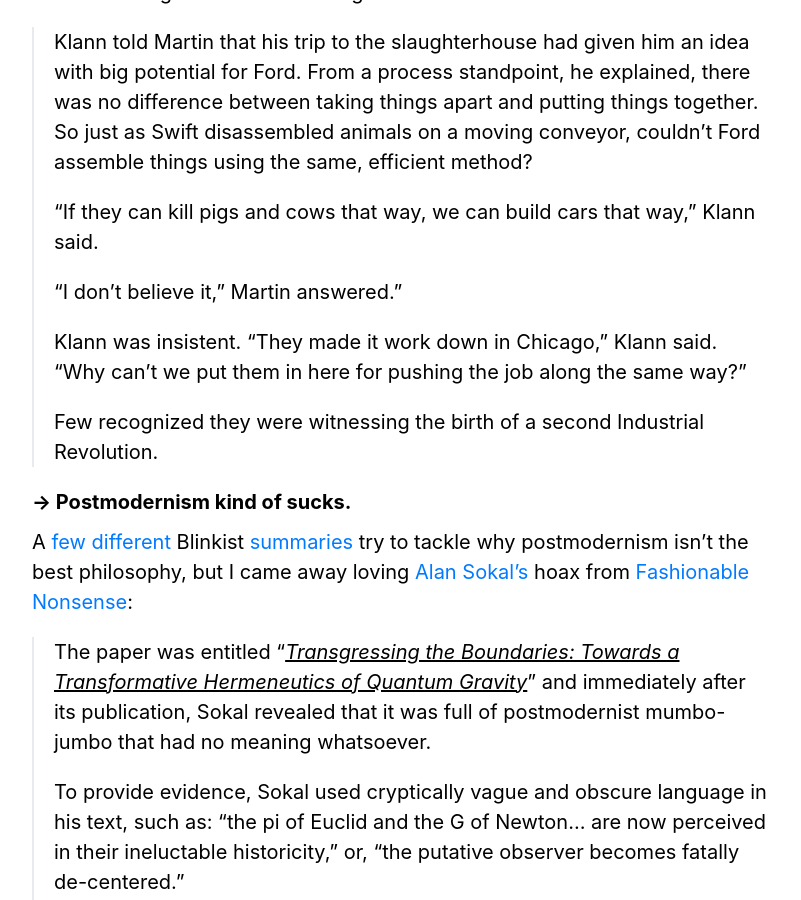
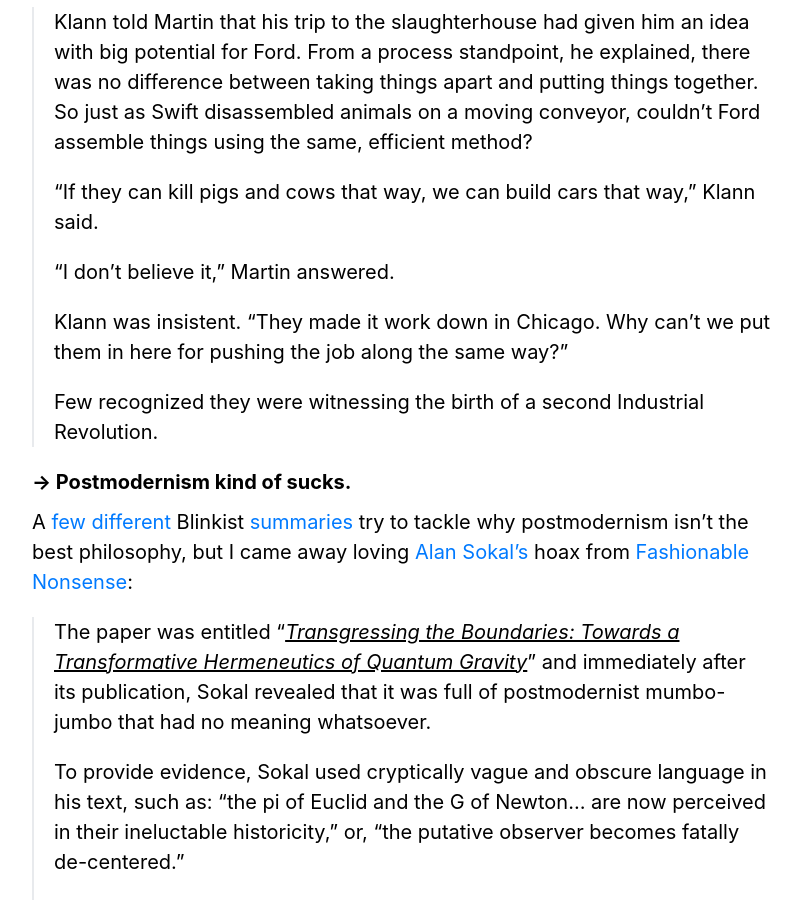
Before and after one commit to zachwill/blog, a Jekyll site: the page built from _posts/2020-05-14-20k-roam-tags.md, in a window 1280 px wide and 900 px high, scrolled down 4261 px. Shown: the whole window, without its empty margins (238-1039 px from the left). Built offline with Jekyll 4.4.1, drawn with Linux system fonts in a browser that asks for light colours.

Commit message:
More grammatical fixes

```diff
--- a/_posts/2020-05-14-20k-roam-tags.md
+++ b/_posts/2020-05-14-20k-roam-tags.md
@@ -79,8 +79,7 @@
 ## Adding Blinkist and podcast notes to Roam
 
 > "It seemed like a nice neighborhood to have bad habits in."
->
-> &mdash; Raymond Chandler
+> <br/>&mdash; Raymond Chandler
 
 Again, my basic idea after wrapping my head around Roam:
 
@@ -178,9 +177,9 @@
 >
 > “If they can kill pigs and cows that way, we can build cars that way,” Klann said.
 >
-> “I don’t believe it,” Martin answered.”
+> “I don’t believe it,” Martin answered.
 >
-> Klann was insistent. “They made it work down in Chicago,” Klann said. “Why can’t we put them in here for pushing the job along the same way?”
+> Klann was insistent. “They made it work down in Chicago. Why can’t we put them in here for pushing the job along the same way?”
 >
 > Few recognized they were witnessing the birth of a second Industrial Revolution.
 
```
